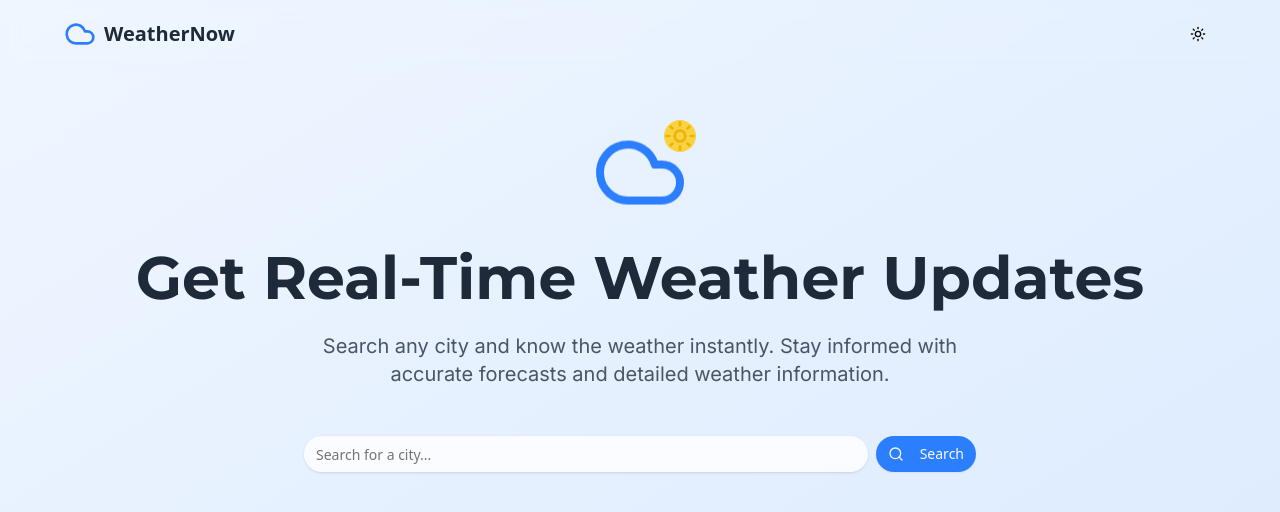
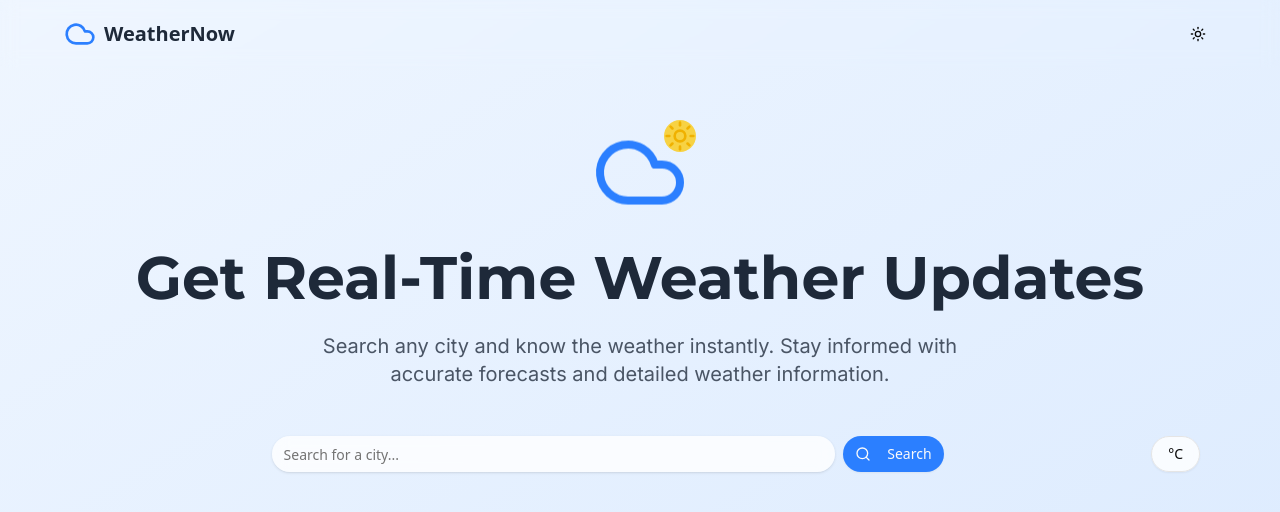
Before and after one commit to JaziBro/Cloudly, a Next.js app: page / in a window 1280 px wide. Shown: the top 512 px of the page. Built offline with nearby package versions, Linux system fonts and the light colour scheme.

Commit message:
added Temperature Toggle

```diff
--- a/src/app/Components/SearchBar.tsx
+++ b/src/app/Components/SearchBar.tsx
@@ -20,7 +20,7 @@ export function SearchBar({ value, onChange, onSubmit }: SearchBarProps) {
           onChange={(e) => onChange(e.target.value)}
           className="rounded-full bg-white/80 dark:bg-gray-800/80 backdrop-blur-sm border-0 shadow-sm focus-visible:ring-blue-400"
         />
-        <Button type="submit" className="rounded-full bg-blue-500 hover:bg-blue-600 transition-colors">
+        <Button type="submit" className="rounded-full bg-blue-500 hover:bg-blue-600 transition-colors cursor-pointer">
           <Search className="h-4 w-4 mr-2" />
           Search
         </Button>
--- /dev/null
+++ b/src/app/Components/TemperatureToggle.tsx
@@ -0,0 +1,18 @@
+import { Button } from "@/components/ui/button"
+
+interface TemperatureToggleProps {
+  unit: "celsius" | "fahrenheit"
+  onToggle: () => void
+}
+
+export function TemperatureToggle({ unit, onToggle }: TemperatureToggleProps) {
+  return (
+    <Button
+      variant="outline"
+      onClick={onToggle}
+      className="rounded-full bg-white/80 dark:bg-gray-800/80 backdrop-blur-sm cursor-pointer"
+    >
+      {unit === "celsius" ? "°C" : "°F"}
+    </Button>
+  )
+}
--- a/src/app/page.tsx
+++ b/src/app/page.tsx
@@ -9,6 +9,7 @@ import { SearchBar } from "./Components/SearchBar"
 import { LoadingSpinner } from "./Components/LoadingSpinner"
 import { ForecastCard } from "./Components/ForecastCard"
 import { WeatherCard } from "./Components/WeatherCard"
+import { TemperatureToggle } from "./Components/TemperatureToggle"
 // import { WeatherCard } from "./components/WeatherCard"
 // import { ForecastCard } from "./components/ForecastCard"
 // import { TemperatureToggle } from "./components/TemperatureToggle"
@@ -110,7 +111,7 @@ export default function WeatherApp() {
         <div className="flex flex-col gap-8">
           <div className="flex flex-col sm:flex-row items-center gap-4">
             <SearchBar value={searchQuery} onChange={setSearchQuery} onSubmit={handleSearch} />
-            {/* <TemperatureToggle unit={unit} onToggle={() => setUnit(unit === "celsius" ? "fahrenheit" : "celsius")} /> */}
+            <TemperatureToggle unit={unit} onToggle={() => setUnit(unit === "celsius" ? "fahrenheit" : "celsius")} />
           </div>
 
           {loading && <LoadingSpinner />}
```
